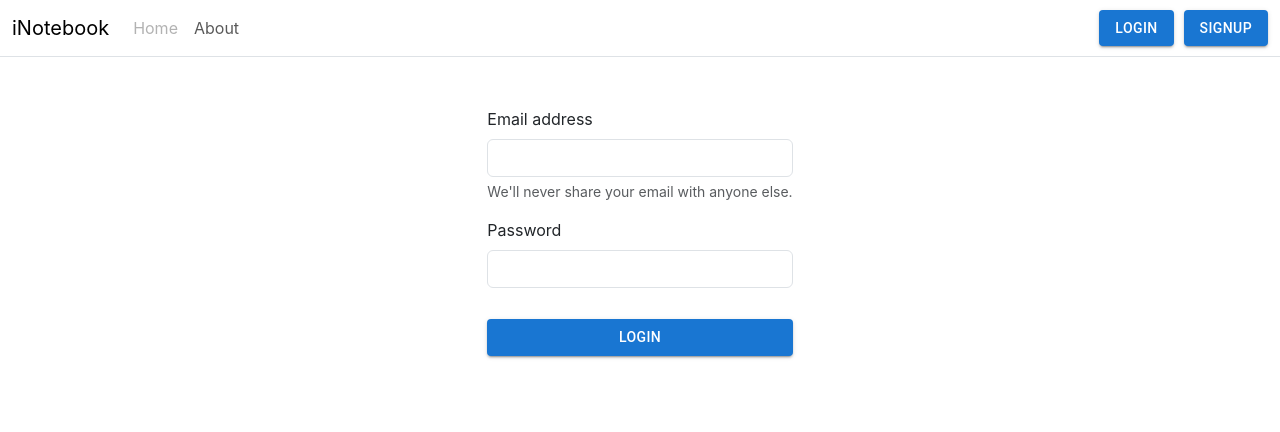
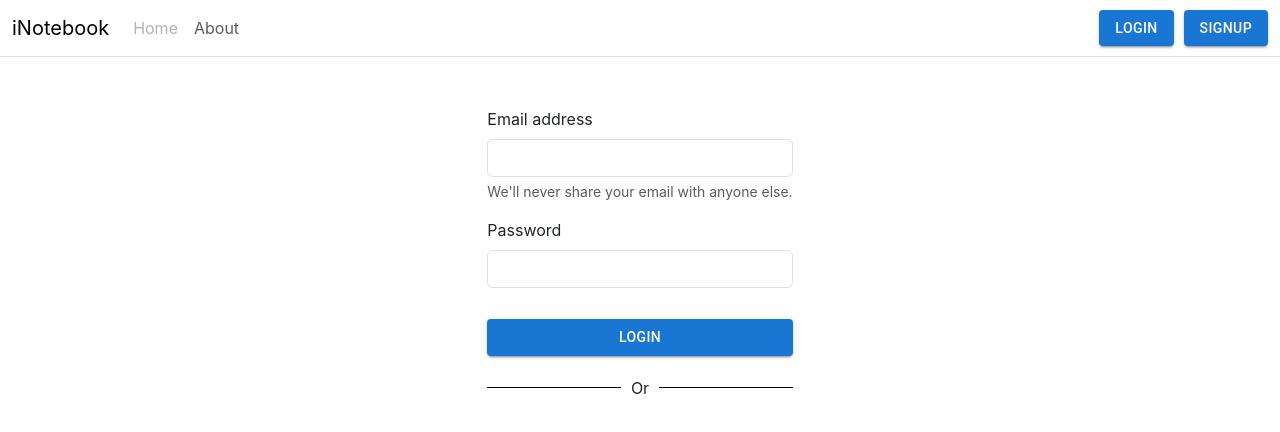
Before and after one commit to adisingh925/inotebook-frontend, a React (Create React App) app: page /login in a window 1280 px wide. Shown: the top 432 px of the page. Built offline with nearby package versions, Linux system fonts and the light colour scheme.

Commit message:
minor change

```diff
--- a/src/Components/Login.js
+++ b/src/Components/Login.js
@@ -3,6 +3,7 @@ import globalContext from "../Context/GlobalContext";
 import Button from "@mui/material/Button";
 import { GoogleOAuthProvider } from "@react-oauth/google";
 import Google from "./google";
+import SeperatingLine from "./SeperatingLine";
 
 function Login() {
   const context = useContext(globalContext);
@@ -73,8 +74,10 @@ function Login() {
           Login
         </Button>
 
+        <SeperatingLine text="Or"/>
+
         <GoogleOAuthProvider clientId="34822599945-sm8fknc645c0sksreddm5n16a1f9nd1j.apps.googleusercontent.com">
-          <Google text="signin_with"/>
+          <Google text="signin_with" />
         </GoogleOAuthProvider>
       </form>
     </div>
--- /dev/null
+++ b/src/Components/SeperatingLine.js
@@ -0,0 +1,15 @@
+import React from "react";
+
+function SeperatingLine(props) {
+  return (
+    <div className="mb-3" style={{ display: "flex", alignItems: "center" }}>
+      <div style={{ flex: 1, backgroundColor: "#000000", height: "1px" }} />
+
+      <p style={{ margin: "0 10px" }}>{props.text}</p>
+
+      <div style={{ flex: 1, backgroundColor: "#000000", height: "1px" }} />
+    </div>
+  );
+}
+
+export default SeperatingLine;
--- a/src/Components/Signup.js
+++ b/src/Components/Signup.js
@@ -3,6 +3,7 @@ import globalContext from "../Context/GlobalContext";
 import Button from "@mui/material/Button";
 import { GoogleOAuthProvider } from "@react-oauth/google";
 import Google from "./google";
+import SeperatingLine from "./SeperatingLine";
 
 function Signup() {
   const context = useContext(globalContext);
@@ -87,6 +88,8 @@ function Signup() {
           Signup
         </Button>
 
+        <SeperatingLine text="Or"/>
+
         <GoogleOAuthProvider clientId="34822599945-sm8fknc645c0sksreddm5n16a1f9nd1j.apps.googleusercontent.com">
           <Google text="signup_with" />
         </GoogleOAuthProvider>
```
